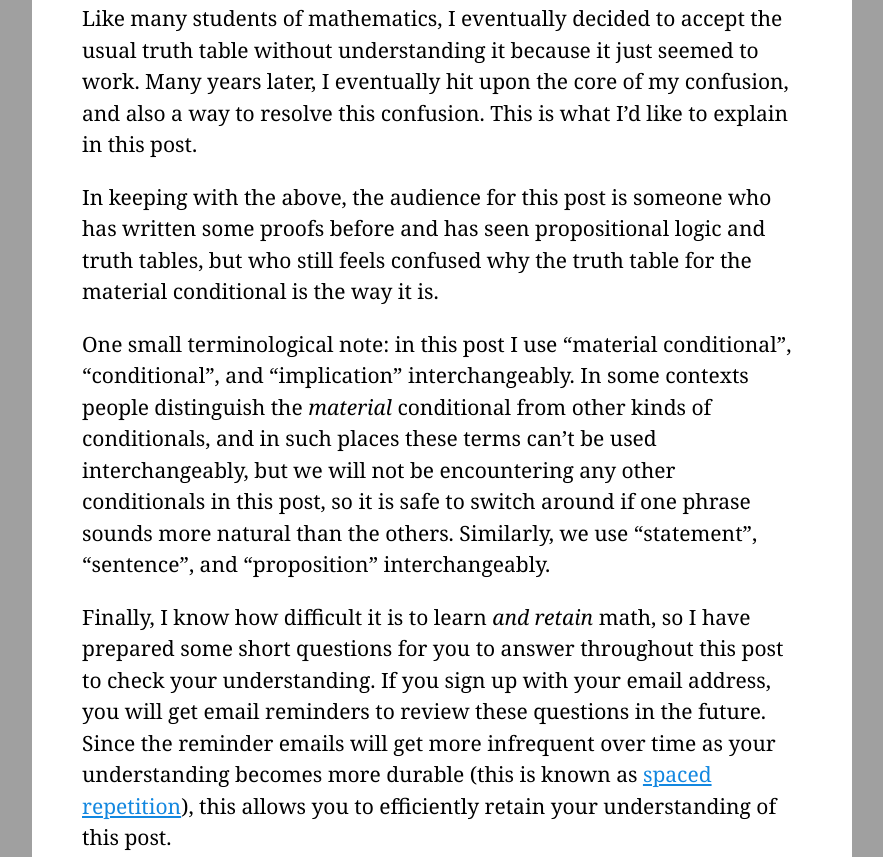
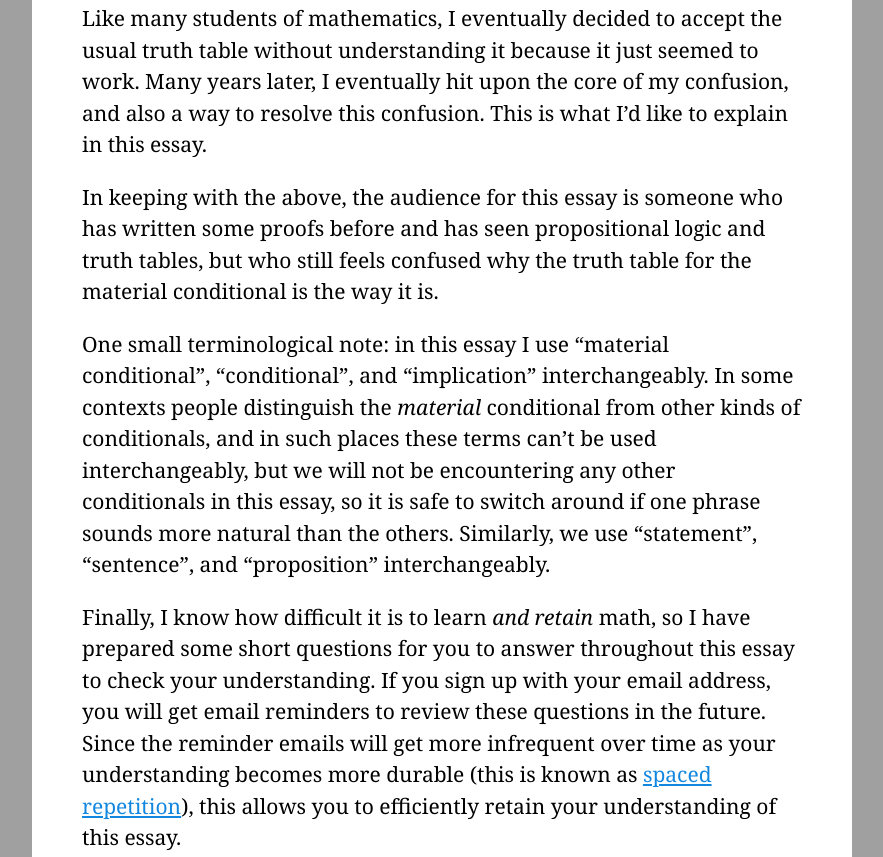
Before and after one commit to riceissa/material-conditional, a plain HTML site: page index.html in a window 1280 px wide. Shown: the part 1452-2309 px from the top of the page, without its empty margins (198-1081 px from the left). Drawn offline with nearby package versions, Linux system fonts and the light colour scheme.

Commit message:
post -> essay

```diff
--- a/index.html
+++ b/index.html
@@ -50,7 +50,7 @@
         <a href="#intro" class="heading-marker">#</a>
         <a href="#toc" class="heading-marker">↩︎</a></h2>
 
-      <p>In this post we will explore the truth table of
+      <p>In this essay we will explore the truth table of
       the <a href="https://en.wikipedia.org/wiki/Material_conditional">material
       conditional</a> (i.e., the “if&nbsp;&hellip;,
       then&nbsp;&hellip;” statement used in math). Students first
@@ -94,34 +94,34 @@
       accept the usual truth table without understanding it because it
       just seemed to work. Many years later, I eventually hit upon the
       core of my confusion, and also a way to resolve this confusion.
-      This is what I’d like to explain in this post.</p>
+      This is what I’d like to explain in this essay.</p>
 
-      <p>In keeping with the above, the audience for this post is
+      <p>In keeping with the above, the audience for this essay is
       someone who has written some proofs before and has seen
       propositional logic and truth tables, but who still feels
       confused why the truth table for the material conditional is the
       way it is.</p>
 
-      <p>One small terminological note: in this post I use “material
+      <p>One small terminological note: in this essay I use “material
       conditional”, “conditional”, and “implication” interchangeably.
       In some contexts people distinguish the
       <em>material</em> conditional from other kinds of conditionals,
       and in such places these terms can’t be used interchangeably,
       but we will not be encountering any other conditionals in this
-      post, so it is safe to switch around if one phrase sounds more
+      essay, so it is safe to switch around if one phrase sounds more
       natural than the others. Similarly, we use “statement”,
       “sentence”, and “proposition” interchangeably.</p>
 
       <p>Finally, I know how difficult it is to learn <em>and
       retain</em> math, so I have prepared some short questions for
-      you to answer throughout this post to check your understanding.
+      you to answer throughout this essay to check your understanding.
       If you sign up with your email address, you will get email
       reminders to review these questions in the future. Since the
       reminder emails will get more infrequent over time as your
       understanding becomes more durable (this is known
       as <a href="https://en.wikipedia.org/wiki/Spaced_repetition">spaced
       repetition</a>), this allows you to efficiently retain your
-      understanding of this post.</p>
+      understanding of this essay.</p>
 
       <orbit-reviewarea color="cyan">
         <orbit-prompt
@@ -332,7 +332,7 @@
       expect depends on the <em>meanings</em> of the sentences and not
       just their truth values.</p>
 
-      <p>Let’s return to the example from the start of this post, “if
+      <p>Let’s return to the example from the start of this essay, “if
       the Moon is made of cheese, then \(1+1=3\)”. Since the
       antecedent is false, this is an example of
       a <a href="https://en.wikipedia.org/wiki/Vacuous_truth">vacuous
@@ -463,14 +463,14 @@
       very complicated and messy even though the objects we study are
       simple formal systems.</p>
 
-      <p>Do you have feedback for this post? Feel free
+      <p>Do you have feedback for this essay? Feel free
       to <a href="https://github.com/riceissa/material-conditional/edit/main/index.html">suggest
       an edit</a>
       or <a href="https://github.com/riceissa/material-conditional/discussions">post
       in the discussion</a>!</p>
 
       <p><em>Acknowledgments: Thanks to Satira and Vipul Naik for
-      comments on a draft version of this post.</em></p>
+      comments on a draft version of this essay.</em></p>
     </article>
   </body>
 </html>
```
